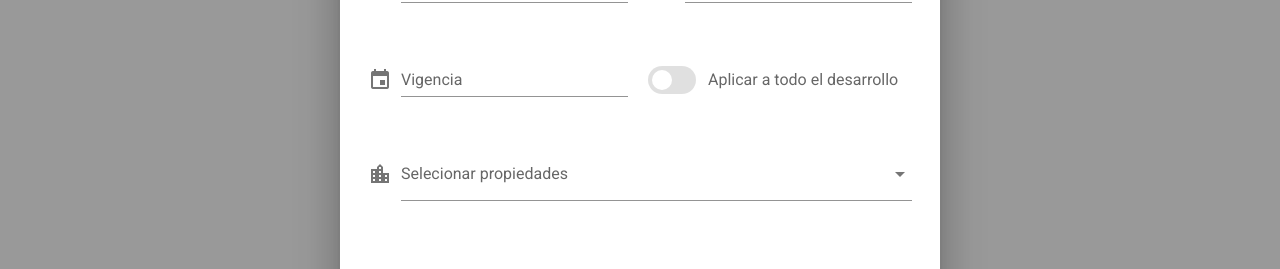
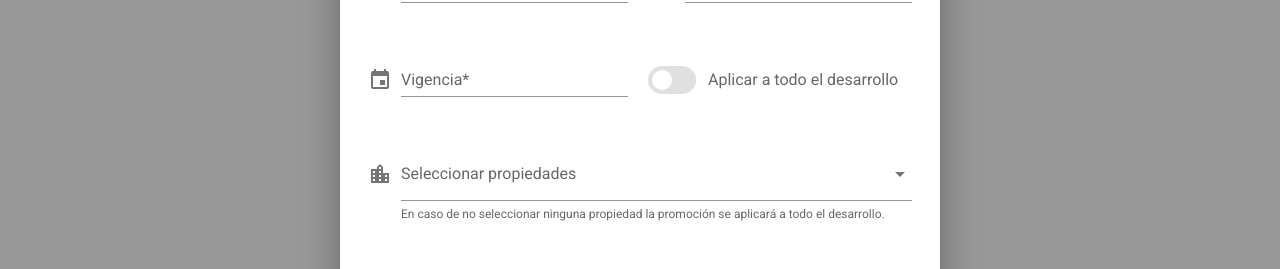
Before and after one commit to LangelXoBl/promociones_front, a Vue app: page / in a window 1280 px wide. Both pictures are taken after a click on the button "AÑADIR PROMOCION". Shown: the part 302-571 px from the top of the page. Built offline with nearby package versions, Linux system fonts and the light colour scheme; no server answers.

Commit message:
Funciones, validaciones y diseño v1

```diff
--- a/src/components/crearPromo.vue
+++ b/src/components/crearPromo.vue
@@ -2,7 +2,6 @@
     <v-container>
         <v-dialog v-model="form" persistent max-width="600px">
             <template v-slot:activator="{ on, attrs }">
-
                 <v-btn class="mx-2" dark outlined color="blue" v-bind="attrs" v-on="on">
                     <v-icon>mdi-plus</v-icon> añadir promocion
                 </v-btn>
@@ -12,19 +11,9 @@
                     <v-card-title>
                         <span class="text-h5">Nueva Promocion</span>
                     </v-card-title>
-
                 </v-toolbar>
                 <formPromotion ref="form" :data="promotion" :properties="properties" @close="close()" @save="save">
                 </formPromotion>
-                <!--<v-card-actions>
-                    <v-spacer></v-spacer>
-                    <v-btn color="blue darken-1" text @click="form = false">
-                        Close
-                    </v-btn>
-                    <v-btn color="blue darken-1" text @click="guardar()">
-                        Save
-                    </v-btn>
-                </v-card-actions>-->
             </v-card>
         </v-dialog>
     </v-container>
@@ -35,12 +24,23 @@
 import formPromotion from '@/components/formPromocione.vue'
 
 export default {
+    props: {
+        develop: {
+            type: String,
+            default: ""
+        },
+        properties: {
+            type: Array,
+            default: () => []
+        }
+
+    },
+    components: {
+        formPromotion
+    },
     data() {
         return {
-            //all: true,
             form: false,
-            //menu: false,
-            //properties: [],
             promotion: {
                 title: '',
                 properties: [],
@@ -54,62 +54,25 @@ export default {
                 },
                 validity: ""
             },
-            /*cero: {
-                title: '',
-                properties: [],
-                real_estate_development: {
-                    code: this.develop
-                },
-                discount: {
-                    type: '',
-                    quantity: '',
-                    payment_facilities: ''
-                },
-                validity: (new Date(Date.now() - (new Date()).getTimezoneOffset() * 60000)).toISOString().substr(0, 10)
-            },*/
         }
-    },
-    props: {
-        develop: {
-            type: String,
-            default: ""
-        },
-        properties: {
-            type: Array,
-            default: () => []
-        }
-
-    },
-    created() {
     },
     methods: {
         async save(value) {
-            console.log(value)
-            //value.validity += 'T23:59:59.000Z'
             const res = await fetch("http://localhost:3000/api/v2/myPromotions/new", {
                 method: 'POST',
                 headers: { 'Content-Type': 'application/json;charset=utf-8' },
                 body: JSON.stringify(value)
             })
             const data = await res.json()
-            console.log(data)
+            //console.log(data)
             this.$emit('actu');
-            console.log(this.promotion);
-            //this.promotion.validity = this.promotion.validity.split("T")[0];
             this.form = false;
-            //this.promotion = this.cero
             this.$refs.form.reset()
         },
         close() {
-            console.log(this.develop)
-            console.log('promo', this.promotion.real_estate_development.code)
             this.form = false
             this.$refs.form.reset()
         }
-    },
-    components: {
-        //selectProp,
-        formPromotion
     },
     watch: {
         develop() {
--- a/src/components/editPromotion.vue
+++ b/src/components/editPromotion.vue
@@ -11,18 +11,8 @@
                 <v-card-title>
                     <span class="text-h5">Editar Promocion</span>
                 </v-card-title>
-
             </v-toolbar>
             <formPromotion :data="promotion" :properties="properties" @close="close()" @save="save"></formPromotion>
-            <!--<v-card-actions>
-                <v-spacer></v-spacer>
-                <v-btn color="blue darken-1" text @click="form = false">
-                    Close
-                </v-btn>
-                <v-btn color="blue darken-1" text @click="guardar()">
-                    Save
-                </v-btn>
-            </v-card-actions>-->
         </v-card>
     </v-dialog>
 </template>
@@ -40,33 +30,28 @@ export default {
             default: () => []
         }
     },
+    components: {
+        formPromotion
+    },
     data() {
         return {
             form: false,
             promotion: this.data
         }
-    }, components: {
-        formPromotion
     },
     methods: {
         async save(value) {
             this.promotion = value;
-            //this.promotion.validity += 'T23:59:59.000Z'
-            console.log(this.promotion)
-            //console.log(this.promotion.vigencia)
             const res = await fetch('http://localhost:3000/api/v2/myPromotions/edit',
                 {
                     method: 'POST',
                     headers: { 'Content-Type': 'application/json;charset=utf-8' },
                     body: JSON.stringify(this.promotion)
                 })
-            //this.promotion.validity = this.promotion.validity.split("T")[0];//#corta la fecha y toma la primera parte
             const status = await res.json()
-            console.log(status)
+            //console.log(status)
             this.$emit('actu');
-
             this.form = false
-            //console.log(this.promotion.vigencia)
         },
         close() {
             this.form = false
--- a/src/components/formPromocione.vue
+++ b/src/components/formPromocione.vue
@@ -1,13 +1,11 @@
 <template>
     <v-card>
         <v-form ref="form" v-model="valid">
-
-
             <v-card-text>
                 <v-container>
                     <v-row>
                         <v-col cols="12">
-                            <v-text-field label="Titulo" prepend-icon="mdi-text" required v-model="promotion.title"
+                            <v-text-field label="Título" prepend-icon="mdi-text" required v-model="promotion.title"
                                 :rules="Rules">
                             </v-text-field>
                         </v-col>
@@ -26,7 +24,7 @@
                                 :return-value.sync="promotion.validity" transition="scale-transition" offset-y
                                 min-width="auto">
                                 <template v-slot:activator="{ on, attrs }">
-                                    <v-text-field v-model="promotion.validity" label=" Vigencia"
+                                    <v-text-field v-model="promotion.validity" label=" Vigencia*"
                                         prepend-icon="mdi-calendar" readonly v-bind="attrs" v-on="on" :rules="Rules">
                                     </v-text-field>
                                 </template>
@@ -47,8 +45,10 @@
                         </v-col>
                         <v-col cols="12">
                             <v-autocomplete v-if="!all_development" v-model="promotion.properties" :items="properties"
-                                chips label="Selecionar propiedades" item-text="code" item-value="_id" multiple
-                                prepend-icon="mdi-city">
+                                chips label="Seleccionar propiedades" item-text="code" item-value="_id" multiple
+                                clearable prepend-icon="mdi-city"
+                                hint="En caso de no seleccionar ninguna propiedad la promoción se aplicará a todo el desarrollo."
+                                persistent-hint>
                                 <template v-slot:selection="data">
                                     <v-chip v-bind="data.attrs" :input-value="data.selected" close @click="data.select"
                                         @click:close="remove(data.item)">
@@ -67,9 +67,15 @@
                                                 </v-col>
                                                 <v-spacer></v-spacer>
                                                 <v-col v-if="data.item.promos != 0">
-                                                    <v-list-item-subtitle
-                                                        v-html="`Promos aplicadas:${data.item.promos}`">
-                                                    </v-list-item-subtitle>
+                                                    <!--<v-chip small text-color="white" color="#262D3C">
+                                                        {{ `Promos aplicadas: ${data.item.promos}` }}
+                                                    </v-chip>-->
+                                                    <v-chip text-color="white" color="grey darken-1">
+                                                        <v-avatar left class="blue-grey darken-4">
+                                                            {{ data.item.promos }}
+                                                        </v-avatar>
+                                                        Acumulados
+                                                    </v-chip>
                                                 </v-col>
                                             </v-row>
                                         </v-list-item-content>
@@ -100,7 +106,6 @@
 </template>
 
 <script>
-//import selectProperties from '@/components/selectProperties.vue'
 export default {
     props: {
         //Es el prop que recibe el objeto de la promocion
@@ -124,12 +129,9 @@ export default {
             ],
             valid: true
         }
-    }, /*components: {
-        selectProperties
-    },*/
+    },
     created() {
         this.dateFormat();
-        //this.listProperties();
     },
     methods: {
         dateFormat() {
@@ -141,13 +143,9 @@ export default {
             this.$emit('save', this.promotion);
         },
         close() {
-            //console.log('edit', this.promotion.properties)
             this.promotion = JSON.parse(JSON.stringify(this.origin))
-            this.all_development = this.data.properties.length <= 0 ? true : false,
-                //console.log('origin', this.origin.properties)
-                //console.log('form', this.promotion.real_estate_development.code)
-
-                this.$emit('close', this.origin)
+            this.all_development = this.data.properties.length <= 0 ? true : false
+            this.$emit('close', this.origin)
         },
         remove(item) {
             const index = this.promotion.properties.indexOf(item._id)
@@ -155,21 +153,8 @@ export default {
         },
         reset() {
             this.$refs.form.reset()
-            //this.all_development = true;
-            //this.promotion.validity = (new Date(Date.now() - (new Date()).getTimezoneOffset() * 60000)).toISOString().substr(0, 10)
         }
-        /*listProperties() {
-            fetch("http://localhost:3000/api/v2/realEstateDevelopment/propertieslist", {
-                method: "POST",
-                headers: { 'Content-Type': 'application/json;charset=utf-8' },
-                body: JSON.stringify({ real_estate_development_code: this.code })
-            }).then(res => res.json()).then(data => { this.properties = data.list; console.log(data) })
-        }*/
     }, watch: {
-        /*promotion() {
-            this.$emit('promo', this.promotion)
-            console.log(this.promotion)
-        },*/
         all_development() {
             if (this.all_development) this.promotion.properties = []
         },
```
Also changed, not shown: src/views/MisPromociones.vue (+7 -18 lines).
